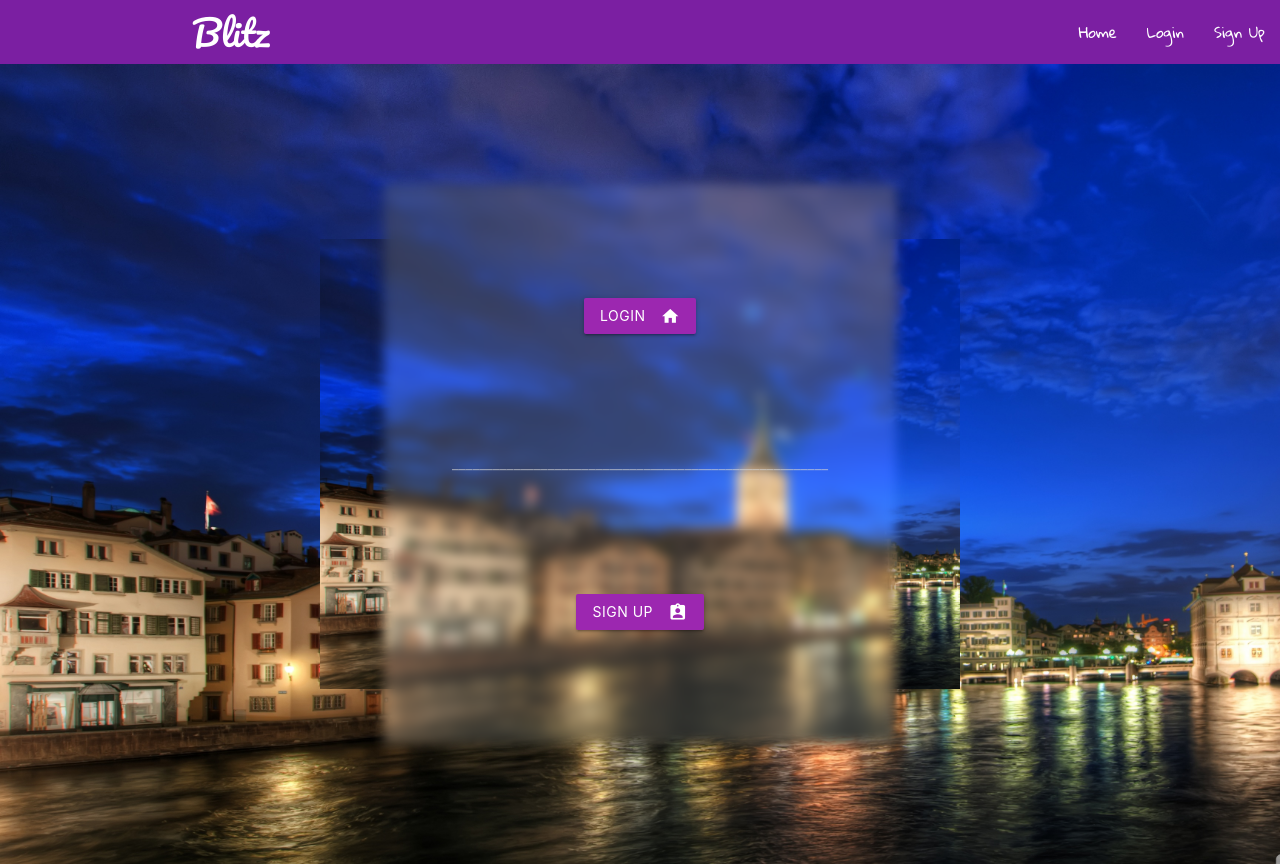
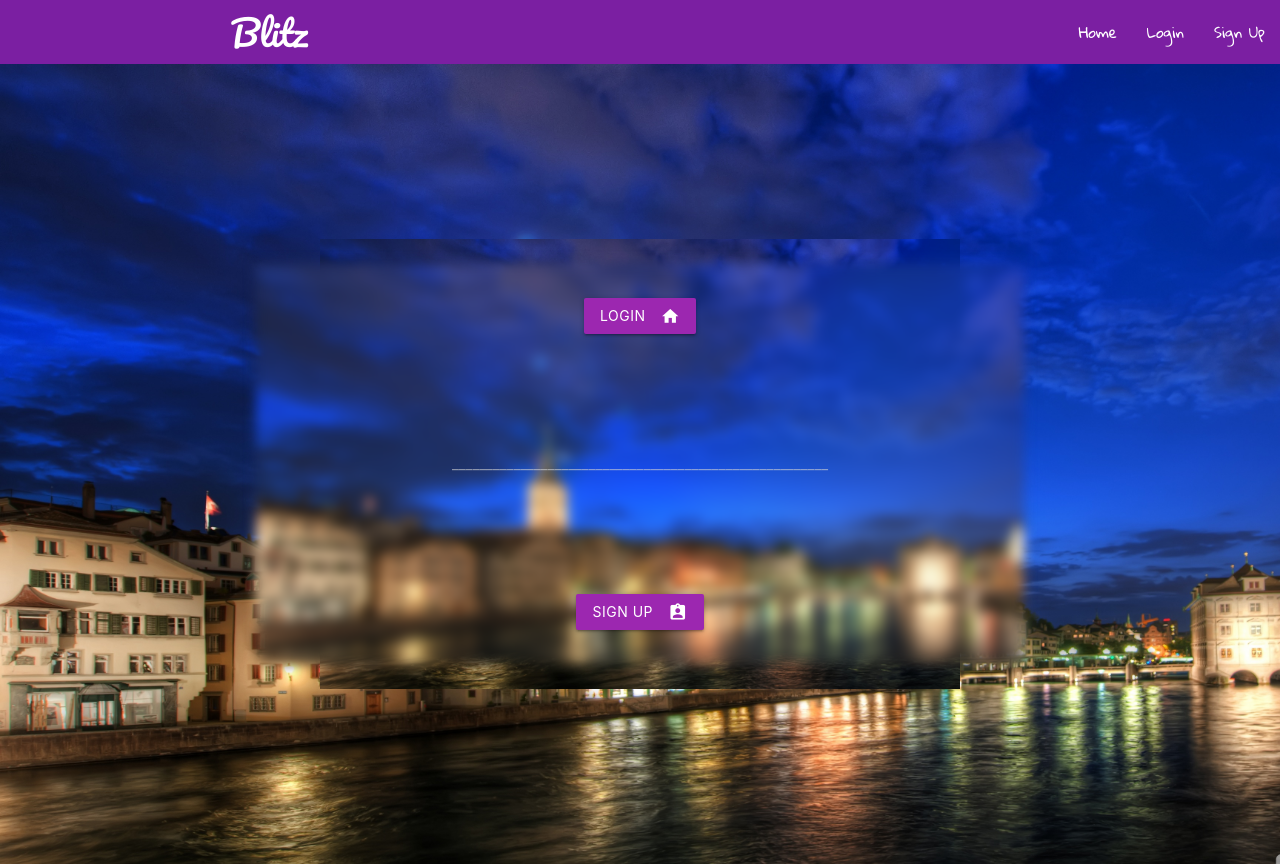
Before and after one commit to RubenVillalon/Social-Media-Blitz, a React (Create React App) app: page / in a window 1280 px wide. Built offline with nearby package versions, Linux system fonts and the light colour scheme.

Commit message:
css updates

```diff
--- a/public/index.html
+++ b/public/index.html
@@ -29,7 +29,7 @@
       rel="stylesheet"
     />
     <!--------------- Materialize ----------------------->
-    <title>React App</title>
+    <title>Blitz</title>
   </head>
   <body>
     <noscript>You need to enable JavaScript to run this app.</noscript>
--- a/src/components/Home/Home.css
+++ b/src/components/Home/Home.css
@@ -39,14 +39,14 @@
 
 .buttons-container:before {
   content: "";
-  width: 40%;
-  height: 70%;
+  width: 60%;
+  height: 50%;
   background: inherit;
   position: absolute;
   left: center;
   right: center;
   top: center;
   bottom: center;
-  box-shadow: inset 0 0 0 400px rgba(255, 255, 255, 0.158);
+  box-shadow: inset 0 0 0 400px rgba(255, 255, 255, 0.062);
   filter: blur(6px);
 }
--- a/src/components/Login/Login.css
+++ b/src/components/Login/Login.css
@@ -1,6 +1,6 @@
 .main-container-login {
   background-image: linear-gradient(
-    to top,   rgba(142, 134, 255, 0.411), white
+    to top,   rgba(148, 141, 248, 0.705), white
   );
 
   display: flex;
--- a/src/components/NavigationBar/NavigationBar.css
+++ b/src/components/NavigationBar/NavigationBar.css
@@ -1,7 +1,7 @@
 .blitz-logo {
     font-family: Pacifico;
     font-size: 35px;
-    margin-left: 15%;
+    margin-left: 18%;
 }
 
 .navigation-container {
--- a/src/components/SignUp/SignUp.css
+++ b/src/components/SignUp/SignUp.css
@@ -1,5 +1,5 @@
 .signup-form {
-	background-image: linear-gradient(to top, rgba(229, 192, 247, 0.514), white);
+	background-image: linear-gradient(to top, rgba(110, 74, 241, 0.623), white);
     animation: Gradient 15s ease infinite;
     display: flex;
     flex-direction: column;
--- a/src/components/UserProfile/UserProfile.js
+++ b/src/components/UserProfile/UserProfile.js
@@ -10,6 +10,7 @@ class UserProfile extends Component {
 	};
 
 	render() {
+    console.log(this.props.user)
 		return this.props.user.avatar ? (
 			<div onClick={this.userDetailsHandler} className="profile-individual-container">
 				<div className="userProfile-container">
@@ -17,6 +18,7 @@ class UserProfile extends Component {
 						<img className="userprofile-img" src={this.props.user.avatar} alt="users" />
 					</div>
 					<p>{this.props.user.username}</p>
+          <p>{this.props.user.email}</p>
 				</div>
 			</div>
 		) : null;
```
